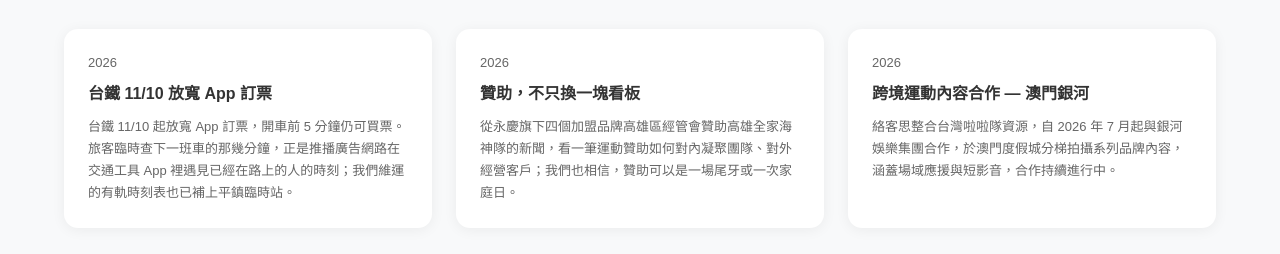
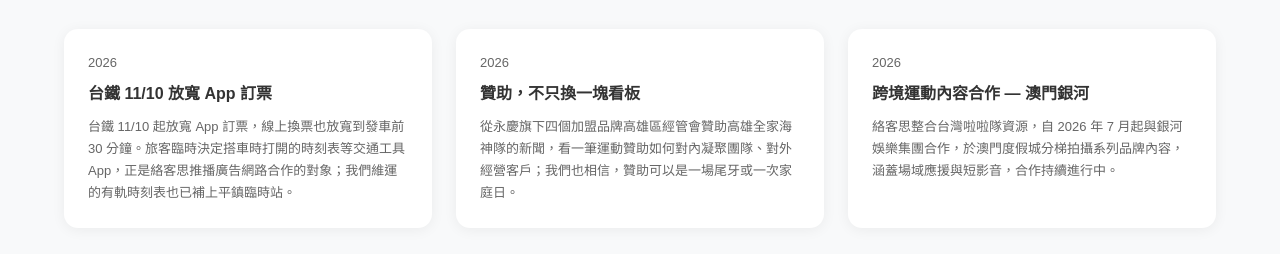
Before and after one commit to JLforAi/iflocus-website, a plain HTML site: page index.html in a window 1280 px wide. Shown: the part 5165-5419 px from the top of the page. Drawn offline with Linux system fonts and the light colour scheme.

Commit message:
content: 台鐵卡片摘要改用原文明載的換票放寬、補回「絡客思」（reviewer 意見）
- 「開車前 5 分鐘」原文是「很多人知道」，改用原文明確寫為放寬的「線上換票放寬到發車前 30 分鐘」
- 「推播廣告網路」補回「絡客思」，並改寫避免讀成在台鐵官方 App 內
- 工單 0158

Co-Authored-By: Claude Opus 5.5 <noreply@anthropic.com>

```diff
--- a/index.html
+++ b/index.html
@@ -317,7 +317,7 @@
       <a href="https://www.facebook.com/1565912975336914/posts/1617270403534504" target="_blank" rel="noopener noreferrer" class="news-mini-card">
         <div class="news-date">2026</div>
         <h3>台鐵 11/10 放寬 App 訂票</h3>
-        <p>台鐵 11/10 起放寬 App 訂票，開車前 5 分鐘仍可買票。旅客臨時查下一班車的那幾分鐘，正是推播廣告網路在交通工具 App 裡遇見已經在路上的人的時刻；我們維運的有軌時刻表也已補上平鎮臨時站。</p>
+        <p>台鐵 11/10 起放寬 App 訂票，線上換票也放寬到發車前 30 分鐘。旅客臨時決定搭車時打開的時刻表等交通工具 App，正是絡客思推播廣告網路合作的對象；我們維運的有軌時刻表也已補上平鎮臨時站。</p>
       </a>
       <a href="https://www.facebook.com/1565912975336914/posts/1602910664970478" target="_blank" rel="noopener noreferrer" class="news-mini-card">
         <div class="news-date">2026</div>
```
